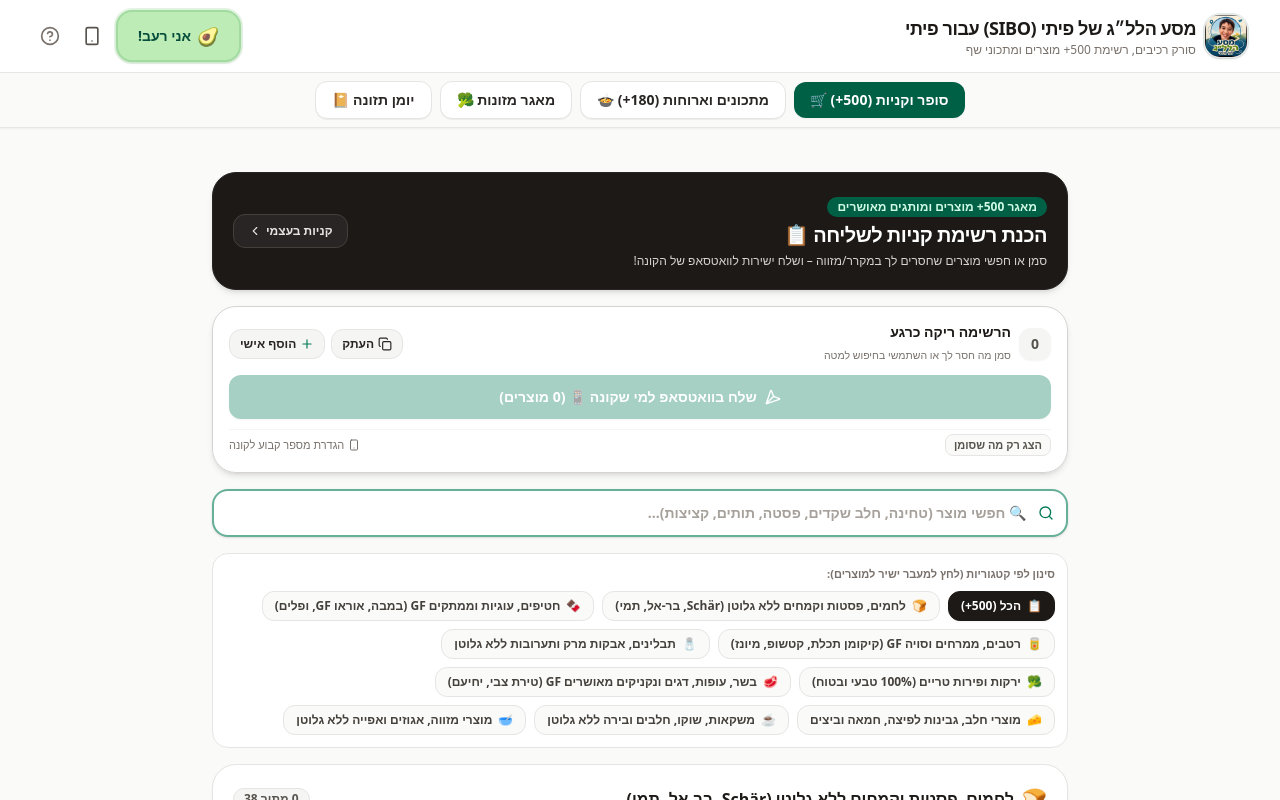
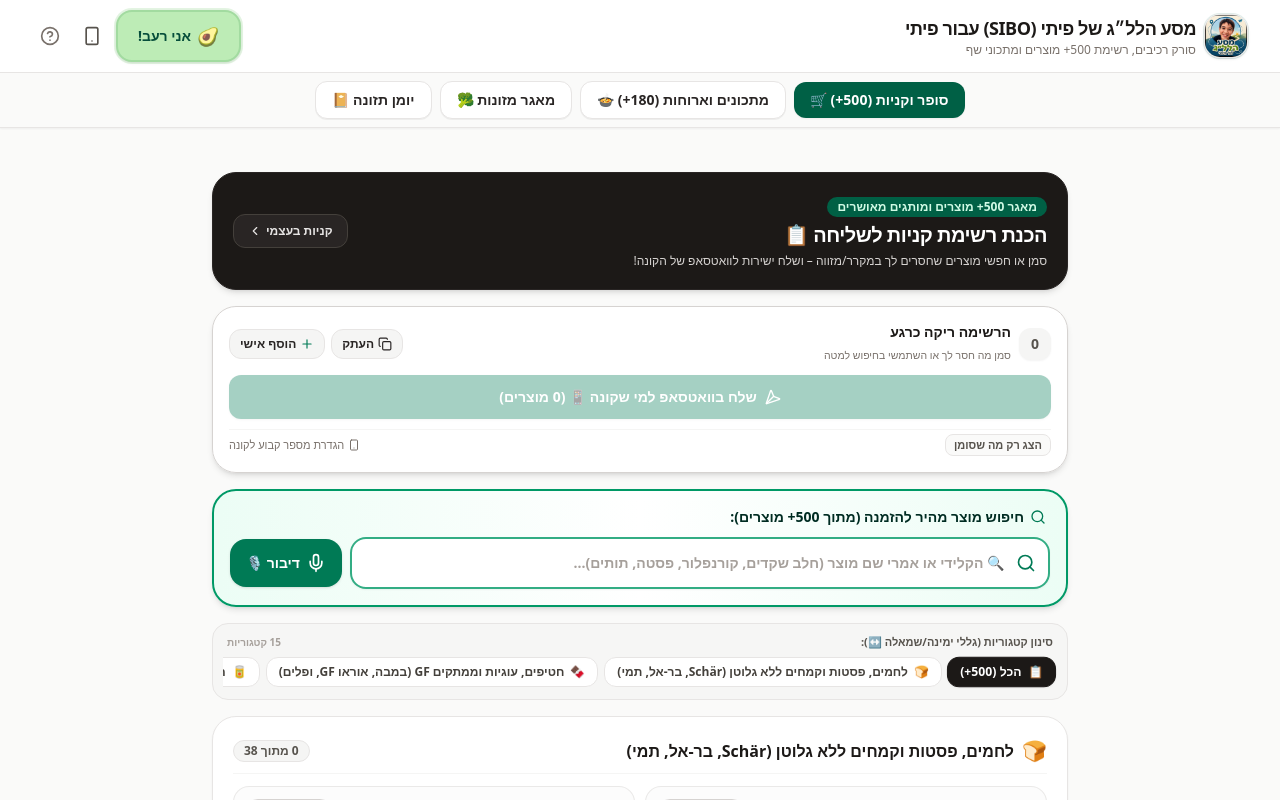
Before and after one commit to hh3466-byte/piti-gf, a React (Vite) app: page / in a window 1280 px wide. Both pictures are taken after a click on the button 640 px from the left and 402 px from the top of the page. Shown: the top 800 px of the page. Built offline with nearby package versions, Linux system fonts and the light colour scheme.

Commit message:
feat: voice input for shopping list search, ultra-compact category bar, and voice search on unrecognized items

```diff
--- a/src/components/SiboShoppingListView.tsx
+++ b/src/components/SiboShoppingListView.tsx
@@ -1,4 +1,4 @@
-import React, { useState, useEffect, useMemo } from 'react';
+import React, { useState, useEffect, useMemo, useRef } from 'react';
 import {
   Send,
   CheckSquare,
@@ -18,6 +18,9 @@ import {
   ChevronLeft,
   Filter,
   CheckCircle2,
+  Mic,
+  MicOff,
+  Volume2,
 } from 'lucide-react';
 import { SiboPhase } from '../types';
 import {
@@ -74,6 +77,69 @@ export const SiboShoppingListView: React.FC<SiboShoppingListViewProps> = ({
   const [searchQuery, setSearchQuery] = useState('');
   const [selectedCategory, setSelectedCategory] = useState<string>('all');
   const [onlyCheckedFilter, setOnlyCheckedFilter] = useState(false);
+  const [isListening, setIsListening] = useState(false);
+  const [speechError, setSpeechError] = useState<string | null>(null);
+  const recognitionRef = useRef<any>(null);
+
+  const toggleSpeechRecognition = () => {
+    if (isListening) {
+      try {
+        recognitionRef.current?.stop();
+      } catch {}
+      setIsListening(false);
+      return;
+    }
+
+    const SpeechRec = (window as any).SpeechRecognition || (window as any).webkitSpeechRecognition;
+    if (!SpeechRec) {
+      setSpeechError('הדפדפן שלך אינו תומך בדיבור (נסי ב-Chrome)');
+      setTimeout(() => setSpeechError(null), 3500);
+      return;
+    }
+
+    try {
+      if (recognitionRef.current) {
+        try {
+          recognitionRef.current.abort();
+        } catch {}
+      }
+
+      const recognition = new SpeechRec();
+      recognition.lang = 'he-IL';
+      recognition.continuous = false;
+      recognition.interimResults = true;
+      recognition.maxAlternatives = 1;
+
+      recognition.onstart = () => {
+        setIsListening(true);
+        setSpeechError(null);
+      };
+
+      recognition.onresult = (event: any) => {
+        const transcript = Array.from(event.results)
+          .map((result: any) => result[0].transcript)
+          .join('');
+        if (transcript) {
+          setSearchQuery(transcript);
+        }
+      };
+
+      recognition.onerror = (event: any) => {
+        console.warn('[SpeechRec] Error:', event.error);
+        setIsListening(false);
+      };
+
+      recognition.onend = () => {
+        setIsListening(false);
+      };
+
+      recognitionRef.current = recognition;
+      recognition.start();
+    } catch (err) {
+      console.warn('[SpeechRec] Start failed:', err);
+      setIsListening(false);
+    }
+  };
 
   // Form for custom item
   const [isAddingCustom, setIsAddingCustom] = useState(false);
@@ -427,31 +493,77 @@ export const SiboShoppingListView: React.FC<SiboShoppingListViewProps> = ({
         </div>
       </div>
 
-      {/* Interactive Search Bar Across 500+ Items with Instant Autocomplete & "הוסף להזמנה" */}
-      <div className="relative space-y-2">
-        <div className="relative">
+      {/* 🔍 Prominent Search Bar with Instant Autocomplete, Voice Dictation & "הוסף להזמנה" */}
+      <div className="relative space-y-2.5 bg-gradient-to-r from-emerald-50 via-white to-emerald-50 p-3 sm:p-4 rounded-3xl border-2 border-emerald-600 shadow-md">
+        <div className="flex items-center justify-between gap-2 px-1 text-xs">
+          <span className="font-black text-emerald-950 flex items-center gap-1.5 text-xs sm:text-sm">
+            <Search className="w-4 h-4 text-emerald-700" />
+            <span>חיפוש מוצר מהיר להזמנה (מתוך 500+ מוצרים):</span>
+          </span>
+          {isListening && (
+            <span className="text-[11px] font-black text-rose-600 animate-pulse flex items-center gap-1 bg-rose-50 px-2.5 py-0.5 rounded-full border border-rose-300 shadow-xs">
+              <span className="w-2 h-2 rounded-full bg-rose-500 animate-ping" />
+              <span>🎙️ מקשיב... דברי עכשיו!</span>
+            </span>
+          )}
+        </div>
+
+        <div className="relative flex items-center gap-2">
+          <div className="relative flex-1">
             <input
               type="text"
               value={searchQuery}
               onChange={(e) => setSearchQuery(e.target.value)}
-            placeholder="🔍 חפשי מוצר (טחינה, חלב שקדים, פסטה, תותים, קציצות)..."
-            className="w-full py-3 pr-10 pl-9 rounded-2xl bg-white border-2 border-emerald-700/60 focus:border-emerald-700 text-xs sm:text-sm font-bold placeholder:text-stone-400 focus:outline-none shadow-sm text-right"
+              placeholder="🔍 הקלידי או אמרי שם מוצר (חלב שקדים, קורנפלור, פסטה, תותים)..."
+              className="w-full py-3.5 pr-11 pl-10 rounded-2xl bg-white border-2 border-emerald-600/80 focus:border-emerald-700 text-xs sm:text-sm font-black placeholder:text-stone-400 focus:outline-none shadow-xs text-right"
             />
-          <Search className="w-4 h-4 text-emerald-700 absolute right-3.5 top-1/2 -translate-y-1/2" />
+            <Search className="w-5 h-5 text-emerald-700 absolute right-3.5 top-1/2 -translate-y-1/2" />
             {searchQuery && (
               <button
                 type="button"
                 onClick={() => setSearchQuery('')}
-              className="w-5 h-5 rounded-full bg-stone-200 text-stone-600 hover:bg-stone-300 flex items-center justify-center text-xs absolute left-3 top-1/2 -translate-y-1/2 cursor-pointer"
+                className="w-6 h-6 rounded-full bg-stone-200 text-stone-700 hover:bg-stone-300 flex items-center justify-center text-xs absolute left-3 top-1/2 -translate-y-1/2 cursor-pointer transition-colors"
+                title="נקה חיפוש"
               >
                 ✕
               </button>
             )}
           </div>
 
+          {/* 🎙️ Voice Dictation Button */}
+          <button
+            type="button"
+            onClick={toggleSpeechRecognition}
+            className={`py-3.5 px-4 rounded-2xl font-black text-xs sm:text-sm flex items-center justify-center gap-1.5 transition-all cursor-pointer shadow-sm active:scale-95 shrink-0 ${
+              isListening
+                ? 'bg-rose-500 text-white animate-pulse ring-4 ring-rose-200 shadow-md'
+                : 'bg-emerald-700 hover:bg-emerald-800 text-white'
+            }`}
+            title="חפשי בדיבור קולי 🎙️"
+          >
+            {isListening ? (
+              <>
+                <MicOff className="w-5 h-5 animate-bounce" />
+                <span className="hidden sm:inline">עצור</span>
+              </>
+            ) : (
+              <>
+                <Mic className="w-5 h-5" />
+                <span className="hidden sm:inline">דיבור 🎙️</span>
+              </>
+            )}
+          </button>
+        </div>
+
+        {speechError && (
+          <div className="text-[11px] text-rose-700 font-bold px-2 pt-0.5">
+            ⚠️ {speechError}
+          </div>
+        )}
+
         {/* Live Search Suggestions Dropdown with "הוסף להזמנה" */}
         {searchQuery.trim().length > 0 && (
-          <div className="bg-white rounded-2xl border-2 border-emerald-600 shadow-xl p-3 space-y-2 animate-fadeIn z-20 text-right">
+          <div className="bg-white rounded-2xl border-2 border-emerald-600 shadow-xl p-3 space-y-2 animate-fadeIn z-20 text-right mt-2">
             <div className="flex items-center justify-between border-b border-stone-100 pb-1.5 text-xs text-stone-600">
               <span className="font-bold text-emerald-900">
                 תוצאות חיפוש מהירות ({searchSuggestions.length} מוצרים נמצאו):
@@ -531,20 +643,21 @@ export const SiboShoppingListView: React.FC<SiboShoppingListViewProps> = ({
         )}
       </div>
 
-      {/* Multi-Row Category Filter Chips - Wraps into multiple rows on mobile and desktop */}
-      <div className="bg-white p-3 rounded-2xl border border-stone-200 space-y-2 text-right">
-        <div className="text-[11px] font-bold text-stone-500">
-          סינון לפי קטגוריות (לחץ למעבר ישיר למוצרים):
+      {/* 🏷️ Ultra-Compact Single-Line Category Scroll Bar (דק, חסכוני במקום ולא מסתיר את המסך) */}
+      <div className="bg-stone-100/80 p-2 sm:p-2.5 rounded-2xl border border-stone-200 space-y-1 text-right">
+        <div className="flex items-center justify-between px-1 text-[11px] font-black text-stone-600">
+          <span>סינון קטגוריות (גללי ימינה/שמאלה ↔️):</span>
+          <span className="text-[10px] text-stone-400 font-bold">15 קטגוריות</span>
         </div>
 
-        <div className="flex flex-wrap items-center gap-1.5 sm:gap-2">
+        <div className="flex items-center gap-1.5 overflow-x-auto no-scrollbar py-0.5 px-0.5 scroll-smooth">
           <button
             type="button"
             onClick={() => setSelectedCategory('all')}
-            className={`py-1.5 px-3 rounded-xl font-black text-xs transition-all cursor-pointer border flex items-center gap-1.5 ${
+            className={`py-1.5 px-3 rounded-xl font-black text-xs transition-all cursor-pointer shrink-0 border flex items-center gap-1.5 ${
               selectedCategory === 'all'
-                ? 'bg-stone-900 text-white border-stone-900 shadow-xs'
-                : 'bg-stone-50 text-stone-700 border-stone-200 hover:bg-stone-100'
+                ? 'bg-stone-900 text-white border-stone-900 shadow-xs scale-102'
+                : 'bg-white text-stone-700 border-stone-200 hover:bg-stone-100'
             }`}
           >
             <span>📋</span>
@@ -558,10 +671,10 @@ export const SiboShoppingListView: React.FC<SiboShoppingListViewProps> = ({
                 key={cat.id}
                 type="button"
                 onClick={() => setSelectedCategory(cat.id)}
-                className={`py-1.5 px-3 rounded-xl font-black text-xs transition-all cursor-pointer border flex items-center gap-1.5 ${
+                className={`py-1.5 px-3 rounded-xl font-black text-xs transition-all cursor-pointer shrink-0 border flex items-center gap-1.5 ${
                   isSelected
-                    ? 'bg-emerald-800 text-white border-emerald-800 shadow-xs'
-                    : 'bg-stone-50 text-stone-700 border-stone-200 hover:bg-stone-100'
+                    ? 'bg-emerald-800 text-white border-emerald-800 shadow-xs scale-102'
+                    : 'bg-white text-stone-700 border-stone-200 hover:bg-stone-100'
                 }`}
               >
                 <span>{cat.icon}</span>
@@ -574,9 +687,9 @@ export const SiboShoppingListView: React.FC<SiboShoppingListViewProps> = ({
             <button
               type="button"
               onClick={() => setSelectedCategory('custom')}
-              className={`py-1.5 px-3 rounded-xl font-black text-xs transition-all cursor-pointer border flex items-center gap-1.5 ${
+              className={`py-1.5 px-3 rounded-xl font-black text-xs transition-all cursor-pointer shrink-0 border flex items-center gap-1.5 ${
                 selectedCategory === 'custom'
-                  ? 'bg-amber-700 text-white border-amber-700 shadow-xs'
+                  ? 'bg-amber-700 text-white border-amber-700 shadow-xs scale-102'
                   : 'bg-amber-50 text-amber-900 border-amber-200 hover:bg-amber-100'
               }`}
             >
--- a/src/components/TrafficLightResult.tsx
+++ b/src/components/TrafficLightResult.tsx
@@ -1,4 +1,4 @@
-import React, { useState, useMemo } from 'react';
+import React, { useState, useMemo, useRef } from 'react';
 import { FoodAnalysisResult, TrafficLightStatus } from '../types';
 import { findMatchingRecipes, SiboRecipe } from '../data/siboMealSuggestions';
 import {
@@ -17,6 +17,8 @@ import {
   X,
   Search,
   Clock,
+  Mic,
+  MicOff,
 } from 'lucide-react';
 
 interface TrafficLightResultProps {
@@ -43,6 +45,72 @@ export const TrafficLightResult: React.FC<TrafficLightResultProps> = ({
   const [showPackagedPrompt, setShowPackagedPrompt] = useState<boolean>(
     Boolean(result.isPackagedProduct)
   );
+
+  const [isListening, setIsListening] = useState(false);
+  const [speechError, setSpeechError] = useState<string | null>(null);
+  const recognitionRef = useRef<any>(null);
+
+  const handleStartVoice = () => {
+    if (isListening) {
+      try {
+        recognitionRef.current?.stop();
+      } catch {}
+      setIsListening(false);
+      return;
+    }
+
+    const SpeechRec = (window as any).SpeechRecognition || (window as any).webkitSpeechRecognition;
+    if (!SpeechRec) {
+      setSpeechError('הדפדפן שלך אינו תומך בדיבור ישיר (נסי ב-Chrome)');
+      setTimeout(() => setSpeechError(null), 3500);
+      return;
+    }
+
+    try {
+      if (recognitionRef.current) {
+        try {
+          recognitionRef.current.abort();
+        } catch {}
+      }
+
+      const recognition = new SpeechRec();
+      recognition.lang = 'he-IL';
+      recognition.continuous = false;
+      recognition.interimResults = false;
+      recognition.maxAlternatives = 1;
+
+      recognition.onstart = () => {
+        setIsListening(true);
+        setSpeechError(null);
+      };
+
+      recognition.onresult = (event: any) => {
+        const transcript = Array.from(event.results)
+          .map((result: any) => result[0].transcript)
+          .join('')
+          .trim();
+        if (transcript) {
+          setIsListening(false);
+          onExploreAlternative(transcript);
+        }
+      };
+
+      recognition.onerror = (event: any) => {
+        console.warn('[VoiceRec] Error:', event.error);
+        setIsListening(false);
+      };
+
+      recognition.onend = () => {
+        setIsListening(false);
+      };
+
+      recognitionRef.current = recognition;
+      recognition.start();
+    } catch (err) {
+      console.warn('[VoiceRec] Start failed:', err);
+      setIsListening(false);
+    }
+  };
 
   const isUnidentified = Boolean(
     result.isPackagedProduct ||
@@ -247,22 +315,54 @@ export const TrafficLightResult: React.FC<TrafficLightResultProps> = ({
                   <button
                     type="button"
                     onClick={onScanBarcode}
-                    className="w-full py-4 px-6 bg-gradient-to-r from-rose-500 via-amber-500 to-orange-500 hover:from-rose-600 hover:to-orange-600 text-white font-black text-sm sm:text-base rounded-2xl shadow-xl transition-all flex items-center justify-center gap-3 cursor-pointer active:scale-95 ring-4 ring-amber-300/50"
+                    className="w-full py-3.5 px-5 bg-gradient-to-r from-rose-500 via-amber-500 to-orange-500 hover:from-rose-600 hover:to-orange-600 text-white font-black text-xs sm:text-sm rounded-2xl shadow-md transition-all flex items-center justify-center gap-2 cursor-pointer active:scale-95 ring-2 ring-amber-300/50"
                   >
-                    <Barcode className="w-6 h-6 text-white" />
+                    <Barcode className="w-5 h-5 text-white" />
                     <span>📸 סרקי שוב את הברקוד או את רשימת הרכיבים</span>
                   </button>
                 )}
-                <div className="pt-1">
+
+                <div className="grid grid-cols-1 sm:grid-cols-2 gap-2">
+                  {/* 🎙️ Voice button */}
+                  <button
+                    type="button"
+                    onClick={handleStartVoice}
+                    className={`py-3 px-3.5 rounded-xl font-black text-xs sm:text-sm transition-all flex items-center justify-center gap-2 cursor-pointer active:scale-95 shadow-sm border ${
+                      isListening
+                        ? 'bg-rose-500 text-white border-rose-400 animate-pulse ring-4 ring-rose-200'
+                        : 'bg-emerald-700 hover:bg-emerald-800 text-white border-emerald-600'
+                    }`}
+                    title="דברי עכשיו ואזהה את המאכל"
+                  >
+                    {isListening ? (
+                      <>
+                        <MicOff className="w-4 h-4 animate-bounce" />
+                        <span>🎙️ מקשיב... דברי עכשיו!</span>
+                      </>
+                    ) : (
+                      <>
+                        <Mic className="w-4 h-4" />
+                        <span>🎙️ דברי ואני אזהה (דיבור)</span>
+                      </>
+                    )}
+                  </button>
+
+                  {/* ✏️ Type button */}
                   <button
                     type="button"
                     onClick={onReset}
-                    className="w-full py-3.5 px-4 bg-white hover:bg-amber-50 text-stone-900 font-extrabold text-xs sm:text-sm rounded-xl border-2 border-amber-300 transition-all flex items-center justify-center gap-2 cursor-pointer active:scale-95 shadow-sm"
+                    className="py-3 px-3.5 bg-white hover:bg-amber-50 text-stone-900 font-black text-xs sm:text-sm rounded-xl border-2 border-amber-300 transition-all flex items-center justify-center gap-2 cursor-pointer active:scale-95 shadow-sm"
                   >
                     <Search className="w-4 h-4 text-amber-600" />
-                    <span>✏️ הקלידי במה מדובר (חיפוש מהיר לפי שם מוצר או מנה)</span>
+                    <span>✏️ הקלידי שם מוצר / מנה</span>
                   </button>
                 </div>
+
+                {speechError && (
+                  <div className="text-xs text-rose-700 font-bold text-center pt-1">
+                    ⚠️ {speechError}
+                  </div>
+                )}
               </div>
             </div>
           )}
```
Lines whose indentation alone changed are shown as unchanged.
